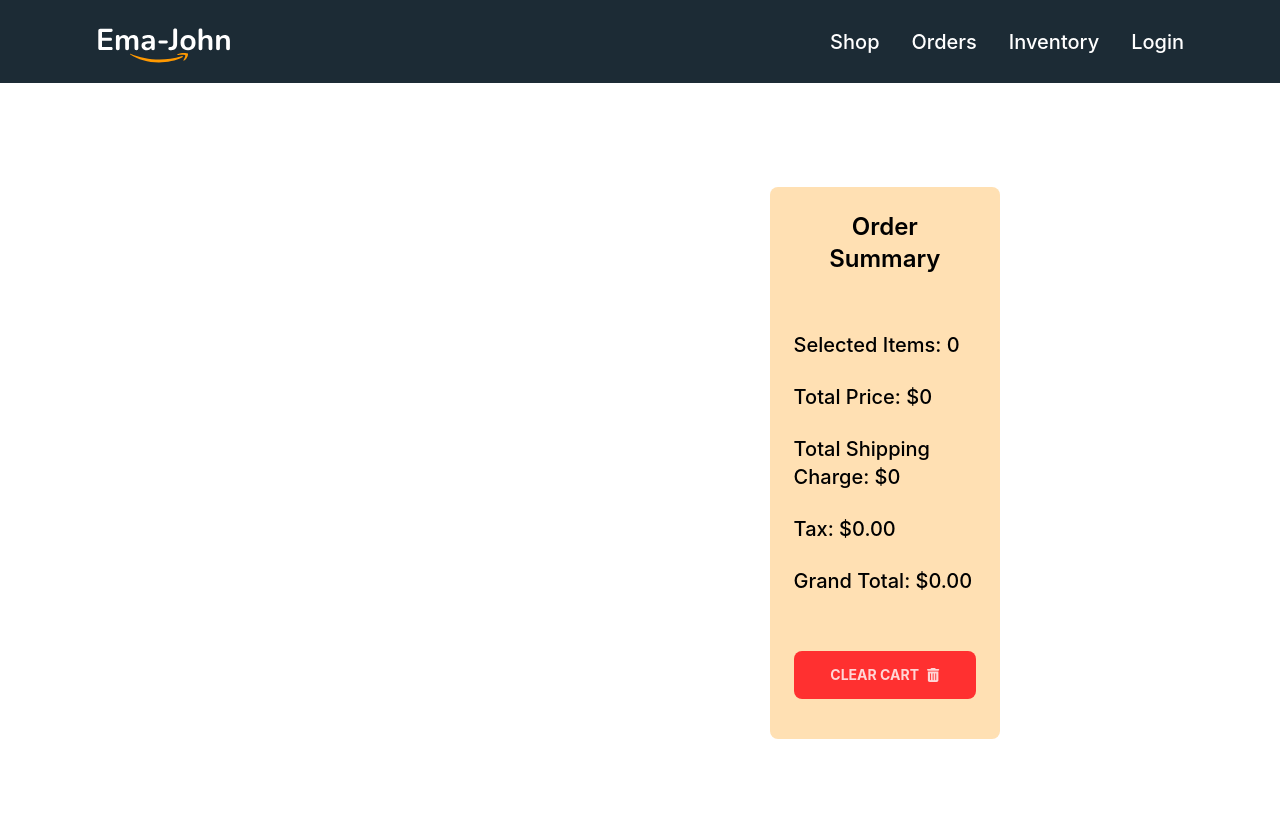
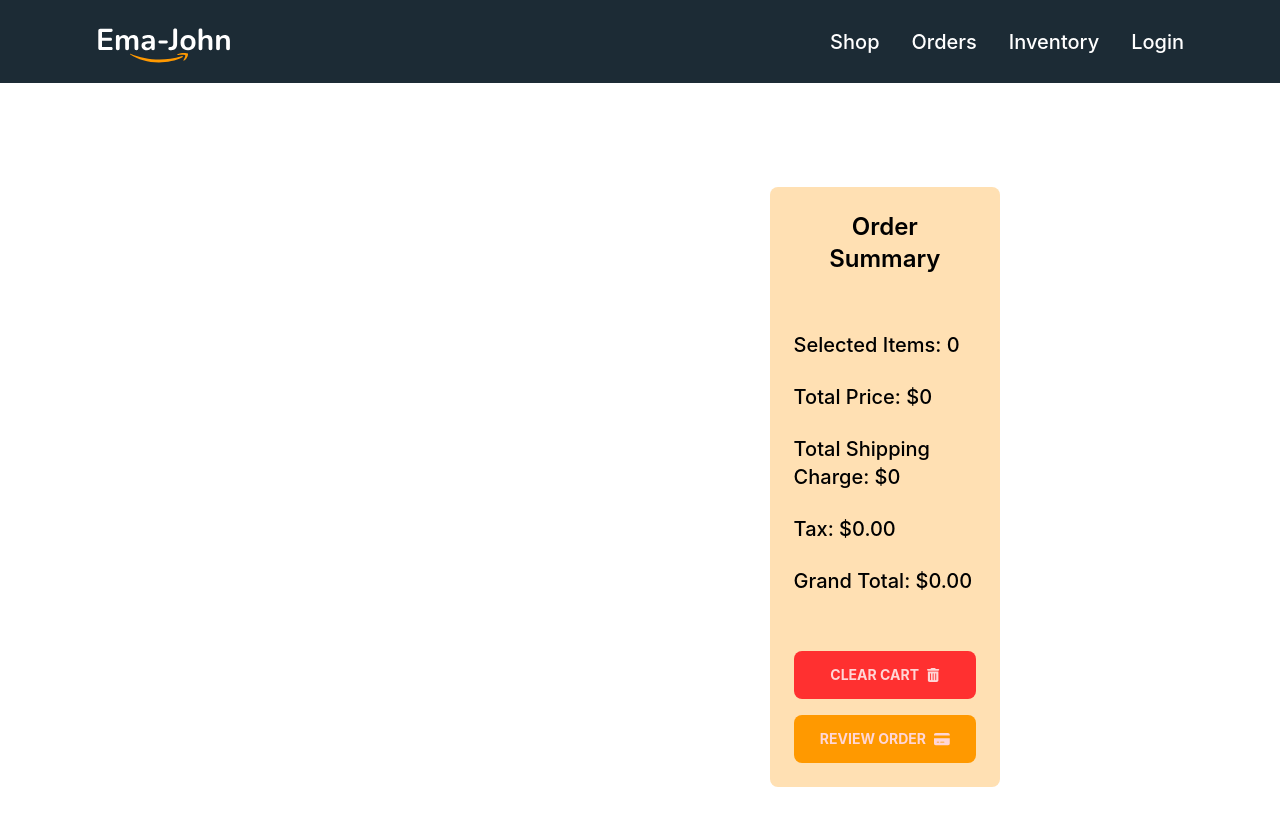
Before and after one commit to Rabby-khan-04/react-simple-shopping-app, a React (Vite) app: page /orders in a window 1280 px wide. Shown: the top 826 px of the page. Built offline with nearby package versions, Linux system fonts and the light colour scheme.

Commit message:
Checkout Page Added

```diff
--- /dev/null
+++ b/src/components/Checkout/Checkout.jsx
@@ -0,0 +1,11 @@
+import React from "react";
+
+const Checkout = () => {
+  return (
+    <div>
+      <h2 className="text-5xl p-7 text-center">Checkout Your Order</h2>
+    </div>
+  );
+};
+
+export default Checkout;
--- a/src/components/Orders/Orders.jsx
+++ b/src/components/Orders/Orders.jsx
@@ -1,12 +1,16 @@
 import React, { useState } from "react";
 import Summary from "../Summary/Summary";
-import { useLoaderData } from "react-router-dom";
+import { useLoaderData, useNavigate } from "react-router-dom";
 import CartItem from "../CartItem/CartItem";
 import { deleteShoppingCart, removeFromDB } from "../../../utilities/fakedb";
+import { FontAwesomeIcon } from "@fortawesome/react-fontawesome";
+import {
+  faCreditCard,
+  faMagnifyingGlass,
+} from "@fortawesome/free-solid-svg-icons";
 
 const Orders = () => {
   const savedCart = useLoaderData();
-  const [reviewBtn, setReviewBtn] = useState(true);
   const [cart, setCart] = useState(savedCart);
 
   const deleteCartItem = (id) => {
@@ -18,6 +22,11 @@ const Orders = () => {
   const clearCartItem = () => {
     setCart([]);
     deleteShoppingCart();
+  };
+
+  const navigate = useNavigate();
+  const goToOrderCheckoutPage = () => {
+    navigate("/checkout");
   };
 
   return (
@@ -33,11 +42,17 @@ const Orders = () => {
           ))}
         </div>
         <div className="col-span-2 relative p-6 rounded-lg">
-          <Summary
-            reviewBtn={reviewBtn}
-            clearCartItem={clearCartItem}
-            cart={cart}
-          />
+          <Summary clearCartItem={clearCartItem} cart={cart}>
+            <button
+              onClick={goToOrderCheckoutPage}
+              className="btn bg-secondary border-none font-bold w-full"
+            >
+              Review Order
+              <span className="inline-block ml-2">
+                <FontAwesomeIcon icon={faCreditCard} />
+              </span>
+            </button>
+          </Summary>
         </div>
       </div>
     </section>
--- a/src/components/Shop/Shop.jsx
+++ b/src/components/Shop/Shop.jsx
@@ -1,4 +1,7 @@
-import { faSquareArrowUpRight } from "@fortawesome/free-solid-svg-icons";
+import {
+  faMagnifyingGlass,
+  faSquareArrowUpRight,
+} from "@fortawesome/free-solid-svg-icons";
 import React, { useEffect, useState } from "react";
 import {
   addToDB,
@@ -7,6 +10,8 @@ import {
 } from "../../../utilities/fakedb";
 import Product from "../Product/Product";
 import Summary from "../Summary/Summary";
+import { FontAwesomeIcon } from "@fortawesome/react-fontawesome";
+import { useNavigate } from "react-router-dom";
 
 const Shop = () => {
   const [products, setProducts] = useState([]);
@@ -51,6 +56,11 @@ const Shop = () => {
     deleteShoppingCart();
   };
 
+  const navigate = useNavigate();
+  const goToOrderReviewPage = () => {
+    navigate("/orders");
+  };
+
   return (
     <section>
       <div className=" grid grid-cols-4">
@@ -64,7 +74,17 @@ const Shop = () => {
           ))}
         </div>
         <div className="bg-accent relative">
-          <Summary clearCartItem={clearCartItem} cart={cart}></Summary>
+          <Summary clearCartItem={clearCartItem} cart={cart}>
+            <button
+              onClick={goToOrderReviewPage}
+              className="btn bg-secondary border-none font-bold w-full"
+            >
+              Review Order
+              <span className="inline-block ml-2">
+                <FontAwesomeIcon icon={faMagnifyingGlass} />
+              </span>
+            </button>
+          </Summary>
         </div>
       </div>
     </section>
--- a/src/components/Summary/Summary.jsx
+++ b/src/components/Summary/Summary.jsx
@@ -4,14 +4,7 @@ import {
   faMagnifyingGlass,
   faTrashCan,
 } from "@fortawesome/free-solid-svg-icons";
-import { useNavigate } from "react-router-dom";
-const Summary = (props) => {
-  const navigate = useNavigate();
-  const goToOrderReviewPage = () => {
-    navigate("/orders/");
-  };
-
-  const { cart, reviewBtn, clearCartItem } = props;
+const Summary = ({ cart, clearCartItem, children }) => {
   let quantity = 0;
   let price = 0;
   let shipping = 0;
@@ -45,17 +38,7 @@ const Summary = (props) => {
             <FontAwesomeIcon icon={faTrashCan} />
           </span>
         </button>
-        <button
-          onClick={goToOrderReviewPage}
-          className={`btn bg-secondary border-none font-bold w-full ${
-            reviewBtn ? "hidden" : ""
-          }`}
-        >
-          Review Order
-          <span className="inline-block ml-2">
-            <FontAwesomeIcon icon={faMagnifyingGlass} />
-          </span>
-        </button>
+        {children}
       </div>
     </div>
   );
--- a/src/main.jsx
+++ b/src/main.jsx
@@ -9,6 +9,7 @@ import Orders from "./components/Orders/Orders";
 import Inventory from "./components/Inventory/Inventory";
 import Login from "./components/Login/Login";
 import { cartLoader } from "./loaders/CartProducts";
+import Checkout from "./components/Checkout/Checkout";
 
 const router = createBrowserRouter([
   {
@@ -32,6 +33,10 @@ const router = createBrowserRouter([
         path: "login",
         element: <Login />,
       },
+      {
+        path: "/checkout",
+        element: <Checkout />,
+      },
     ],
   },
 ]);
```
